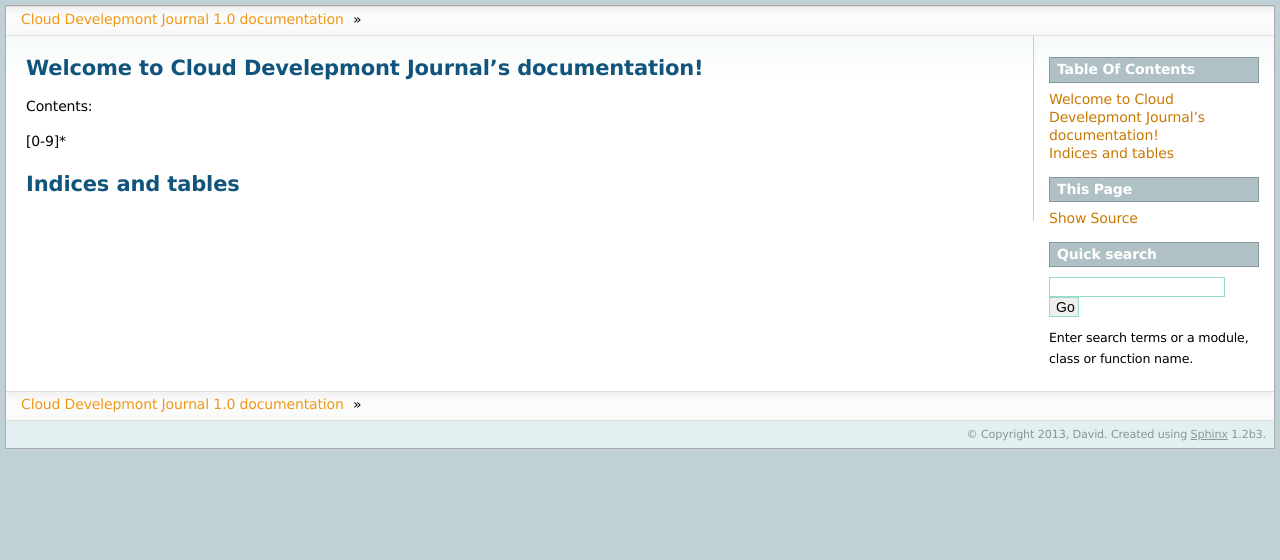
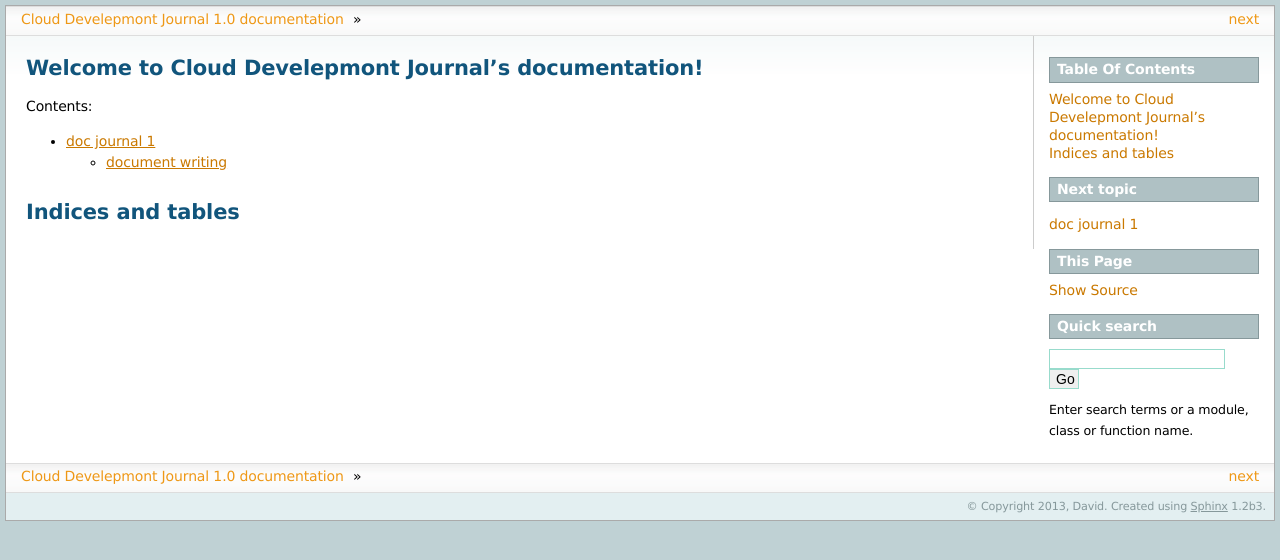
Before and after one commit to TC13david/doc-journal, a plain HTML site: page index.html in a window 1280 px wide. Drawn offline with Linux system fonts and the light colour scheme.

Commit message:
Deployed documentation

```diff
--- a/index.html
+++ b/index.html
@@ -24,11 +24,15 @@
     <script type="text/javascript" src="_static/underscore.js"></script>
     <script type="text/javascript" src="_static/doctools.js"></script>
     <link rel="top" title="Cloud Develepmont Journal 1.0 documentation" href="#" />
+    <link rel="next" title="doc journal 1" href="01_cloud-services.html" />
   </head>
   <body>
     <div class="related">
       <h3>Navigation</h3>
       <ul>
+        <li class="right" style="margin-right: 10px">
+          <a href="01_cloud-services.html" title="doc journal 1"
+             accesskey="N">next</a></li>
         <li><a href="#">Cloud Develepmont Journal 1.0 documentation</a> &raquo;</li>
       </ul>
     </div>
@@ -42,6 +46,9 @@
 <li><a class="reference internal" href="#indices-and-tables">Indices and tables</a></li>
 </ul>
 
+  <h4>Next topic</h4>
+  <p class="topless"><a href="01_cloud-services.html"
+                        title="next chapter">doc journal 1</a></p>
   <h3>This Page</h3>
   <ul class="this-page-menu">
     <li><a href="_sources/index.txt"
@@ -72,10 +79,13 @@
 <h1>Welcome to Cloud Develepmont Journal&#8217;s documentation!<a class="headerlink" href="#welcome-to-cloud-develepmont-journal-s-documentation" title="Permalink to this headline">¶</a></h1>
 <p>Contents:</p>
 <div class="toctree-wrapper compound">
-<ul class="simple">
+<ul>
+<li class="toctree-l1"><a class="reference internal" href="01_cloud-services.html">doc journal 1</a><ul>
+<li class="toctree-l2"><a class="reference internal" href="01_cloud-services.html#document-writing">document writing</a></li>
+</ul>
+</li>
 </ul>
 </div>
-<p>[0-9]*</p>
 </div>
 <div class="section" id="indices-and-tables">
 <h1>Indices and tables<a class="headerlink" href="#indices-and-tables" title="Permalink to this headline">¶</a></h1>
@@ -90,6 +100,9 @@
     <div class="related">
       <h3>Navigation</h3>
       <ul>
+        <li class="right" style="margin-right: 10px">
+          <a href="01_cloud-services.html" title="doc journal 1"
+             >next</a></li>
         <li><a href="#">Cloud Develepmont Journal 1.0 documentation</a> &raquo;</li>
       </ul>
     </div>
```
Also changed, not shown: 01_cloud-services.html (+10 -0 lines), _sources/index.txt.
